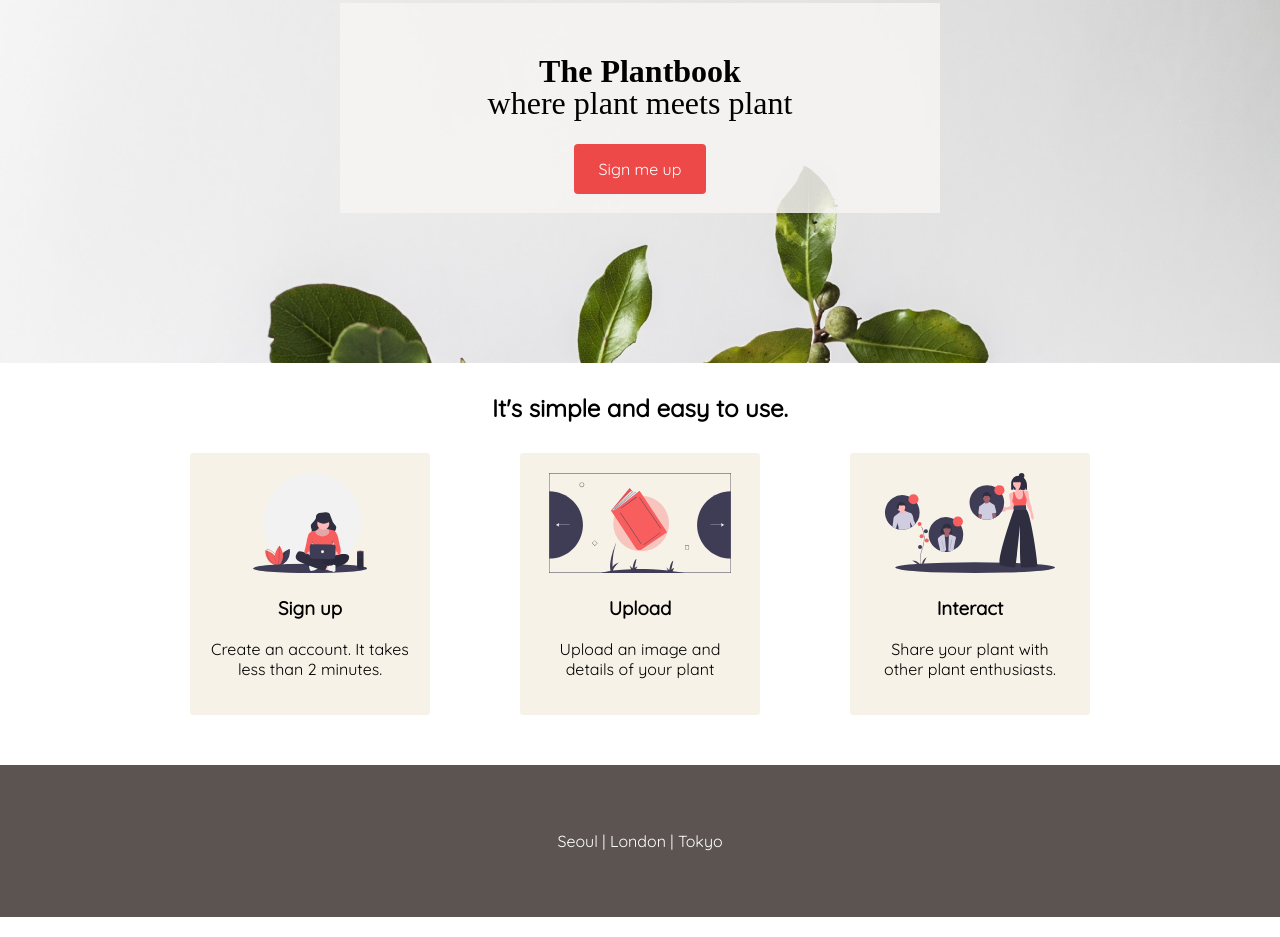
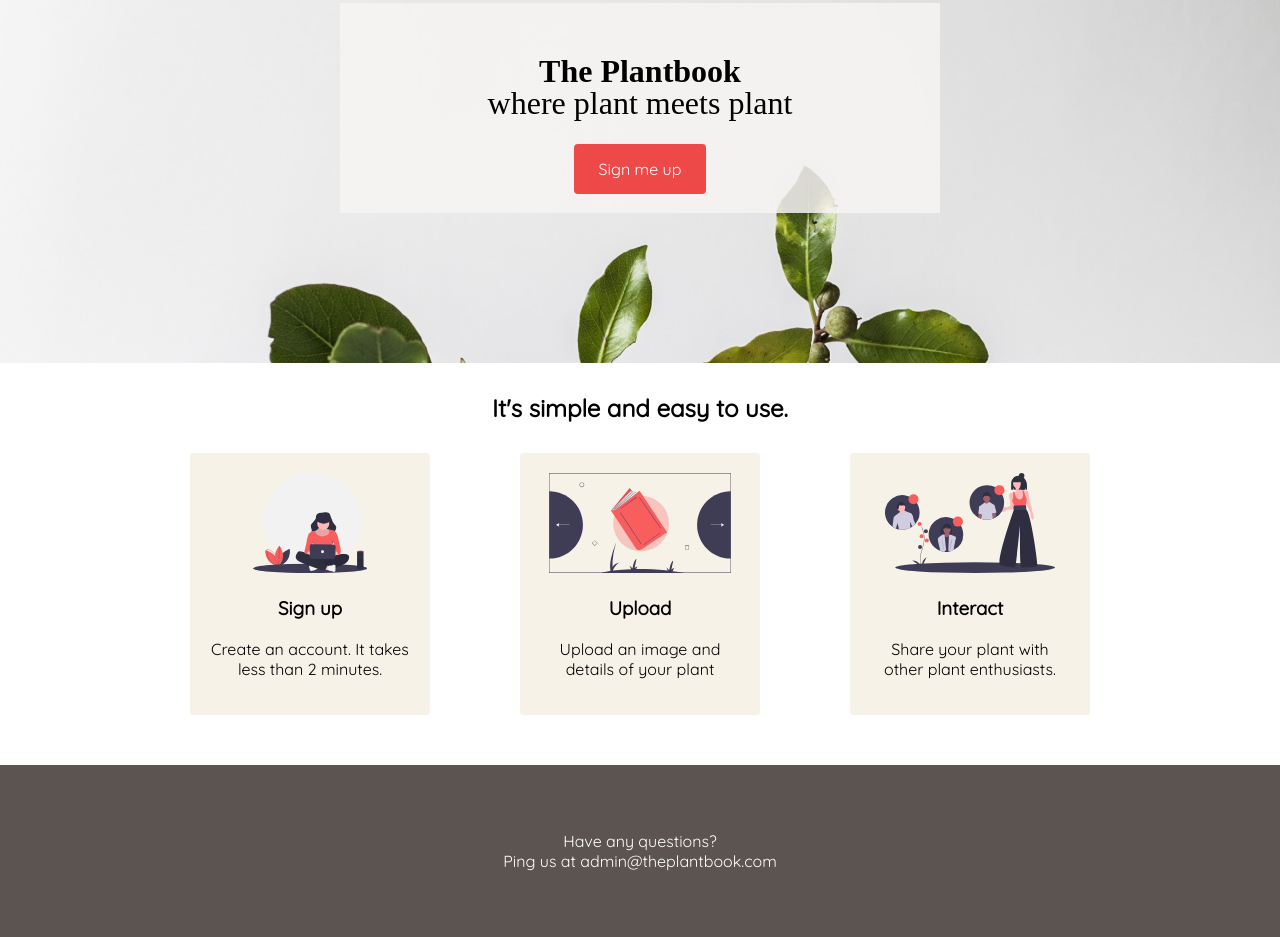
Before and after one commit to terraincognita30/landing, a plain HTML site: page index.html in a window 1280 px wide. Shown: the part 168-1105 px from the top of the page. Drawn offline with Linux system fonts and the light colour scheme; a web font is replaced by a local one.

Commit message:
my landing page

```diff
--- a/index.html
+++ b/index.html
@@ -5,6 +5,10 @@
   <title>My landing page</title>
   <!-- We need this line below for responsiveness! -->
   <meta name="viewport" content="width=device-width, initial-scale=1">
+  <meta property="og:title" content="The Plantbook - a community of plant lovers">
+  <meta property="og:image" content="images/AlexLoup.jpg">
+  <meta property="og:description" content="The Plantbook is a derivative version of the Facebook, but for plant lovers, I suppose.">
+  <meta property="og:site_name" content="The Plantbook"/>
   <link rel="stylesheet" href="css/style.css">
 </head>
 <body>
@@ -62,7 +66,7 @@
     </div>
   </div>
     <div class = "footer">
-        <p id= "city">Seoul | London | Tokyo</p>
+        <p id= "city">Have any questions? <br>Ping us at admin@theplantbook.com</p>
       </div>
 
 
```
Also changed, not shown: 1 other file.
